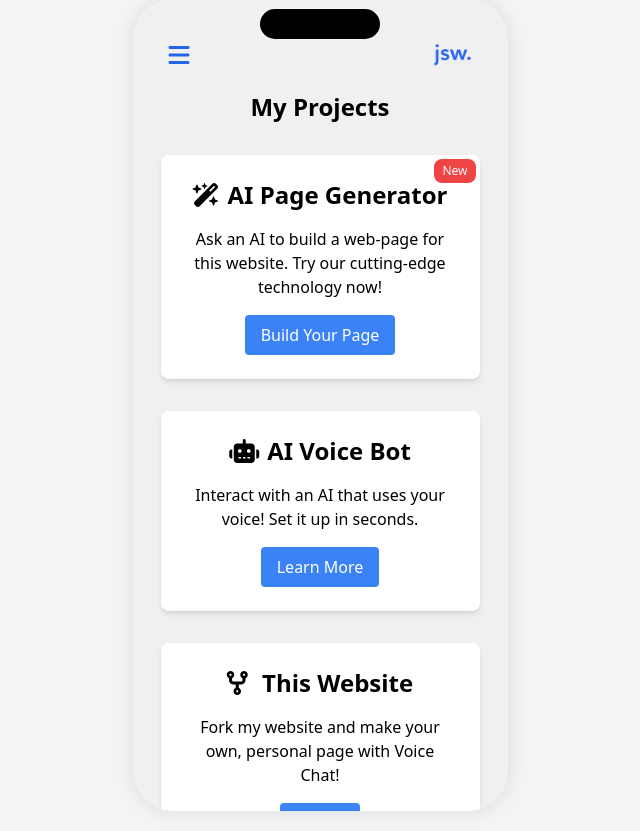
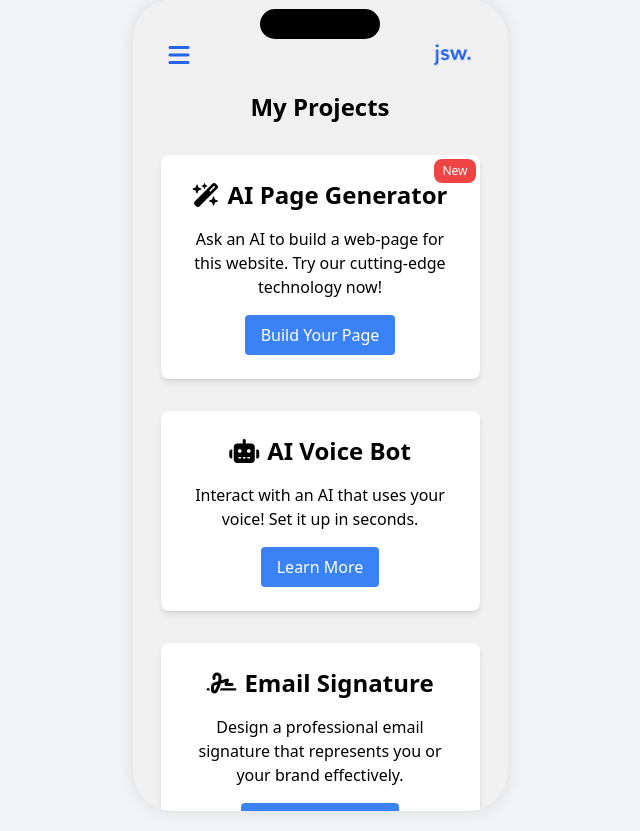
Before and after one commit to julyanserra/julianserra, a Flask app: page /projects in a window 1280 px wide. Shown: the part 21-852 px from the top of the page, without its empty margins (320-960 px from the left). Run offline with Flask 2, Linux system fonts and the light colour scheme; data that the repository does not hold is empty; parts of the project's set-up code (start-up, migrations or seed data) failed here and were passed over; some libraries are stand-ins or nearby versions.

Commit message:
move emails to projects

```diff
--- a/templates/projects.html
+++ b/templates/projects.html
@@ -25,6 +25,13 @@
             <a href="/projects/voices" class="inline-block bg-blue-500 text-white py-2 px-4 rounded hover:bg-blue-600 transition duration-300">Learn More</a>
         </div>
 
+        <div class="bg-white rounded-lg shadow-md p-6">
+            <h2 class="text-2xl font-semibold mb-4">
+                <i class="fas fa-signature mr-2"></i>Email Signature
+            </h2>
+            <p class="mb-4">Design a professional email signature that represents you or your brand effectively.</p>
+            <a href="/projects/emails" class="inline-block bg-blue-500 text-white py-2 px-4 rounded hover:bg-blue-600 transition duration-300">Create Signature</a>
+        </div>
         <!-- Website -->
         <div class="bg-white rounded-lg shadow-md p-6">
             <h2 class="text-2xl font-semibold  mb-4">
```
